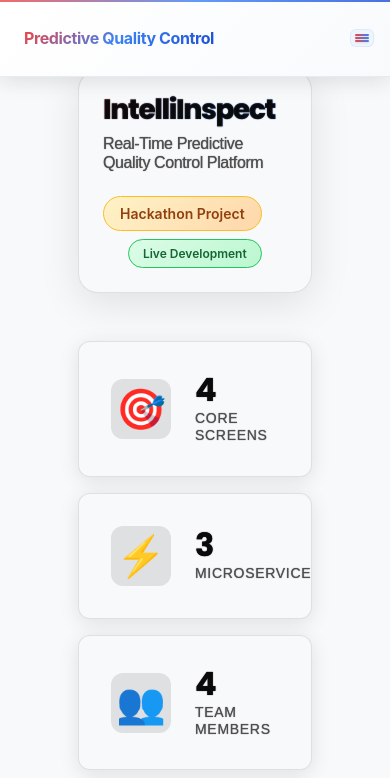
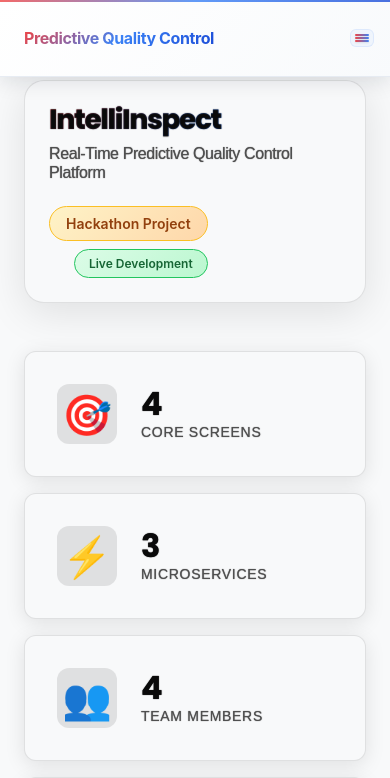
Before and after one commit to DreaserousProductions/abb-hackathon, an Angular app in the folder frontend/: page / in a window 390 px wide. Shown: the top 778 px of the page. Built offline with nearby package versions, Linux system fonts and the light colour scheme; a web font is replaced by a local one.

Commit message:
Automated Commit at 20:04:12

```diff
--- a/frontend/src/app/pages/home/home.component.css
+++ b/frontend/src/app/pages/home/home.component.css
@@ -611,7 +611,7 @@
 
 @media only screen and (max-width: 810px) {
     .container {
-        padding: 70px;
+        padding-top: 80px;
     }
 
     .dashboard-header {
```
